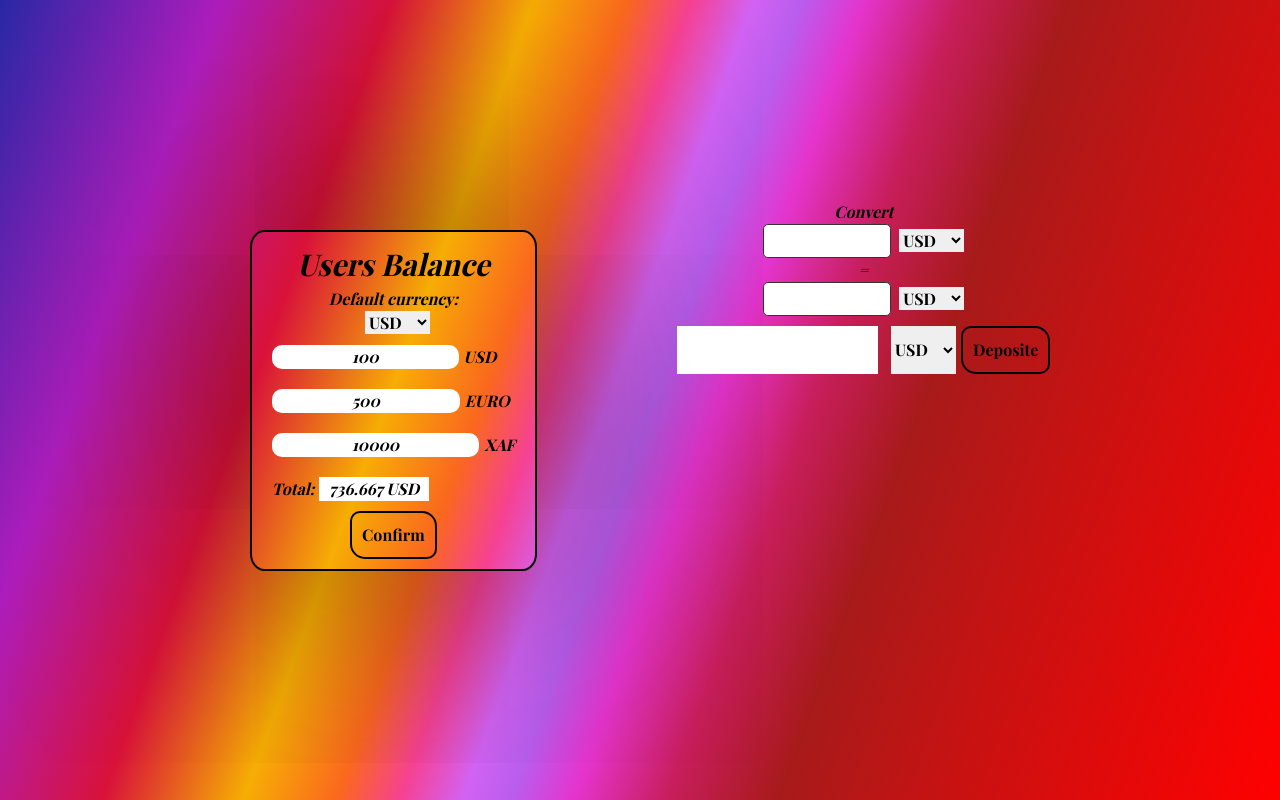
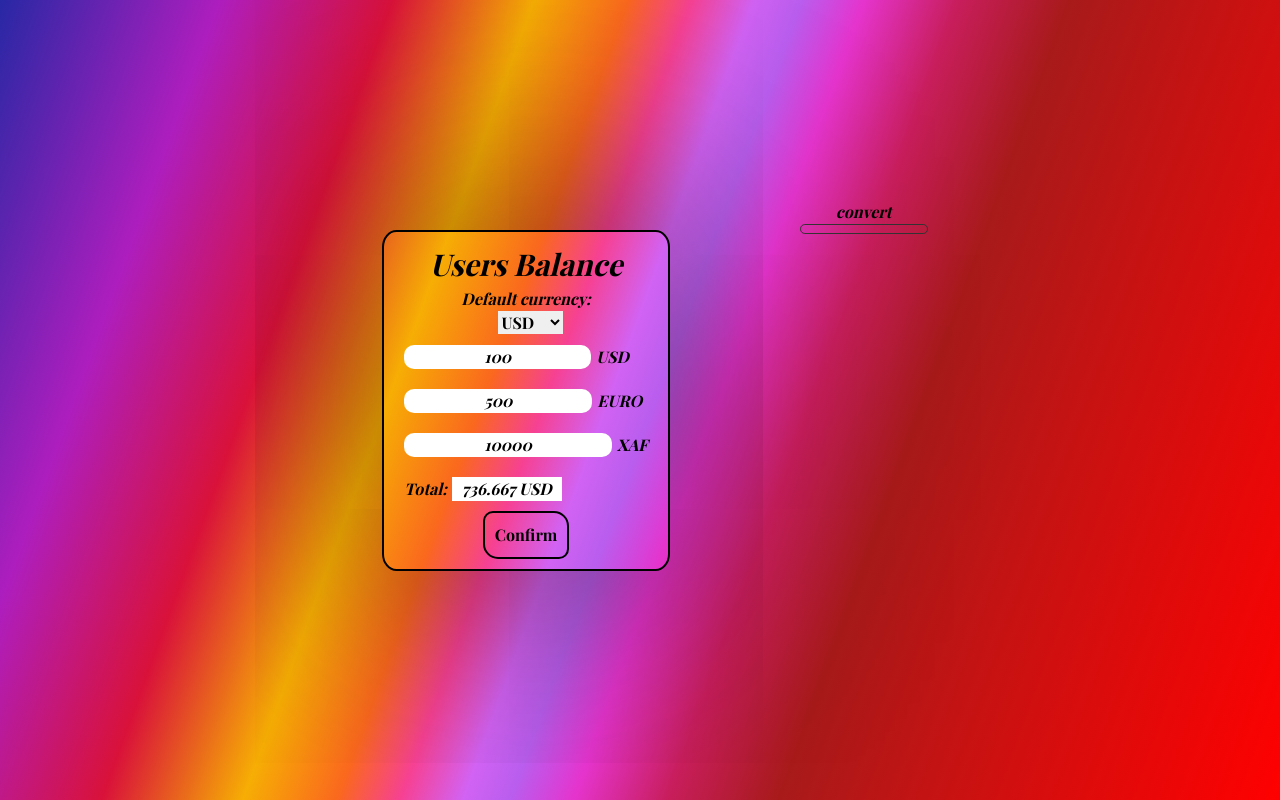
Before and after one commit to tsopsericado/currency_converter_app, a React (Create React App) app: page / in a window 1280 px wide. Built offline with nearby package versions, Linux system fonts and the light colour scheme; no server answers; a web font is replaced by a local one.

Commit message:
some functionalities added

```diff
--- a/src/CurrencyBox.jsx
+++ b/src/CurrencyBox.jsx
@@ -1,4 +1,7 @@
 import React, { useEffect, useState } from "react";
+import ReactDropdown from "react-dropdown";
+
+
 
 export default function CurrencyBox() {
   //Declaring and initializing our States
@@ -31,8 +34,8 @@ export default function CurrencyBox() {
       wallet?.forEach(({ name, amount}) => {
         tempSum += (amount /rates[name]) * rates[defaultCurrency];
       });
-      const calculatedTotal = (tempSum/ rates[defaultCurrency]) * rates[defaultCurrency];
-      setSum(calculatedTotal);
+      const calculatedSum = (tempSum/ rates[defaultCurrency]) * rates[defaultCurrency];
+      setSum(calculatedSum);
 
     }
   }, [defaultCurrency]);
@@ -60,36 +63,46 @@ export default function CurrencyBox() {
       wallet?.forEach(({name, amount}) =>{
         tempSum += (amount / rates[name]) * rates[defaultCurrency];
       });
-      const calculatedTotal = (tempSum / rates[defaultCurrency]) * rates[defaultCurrency];
-      setSum(calculatedTotal);
+      const calculatedSum = (tempSum / rates[defaultCurrency]) * rates[defaultCurrency];
+      setSum(calculatedSum);
     }
   }
 
+  // Getting total default currency after deposit
+
+  function handleConfirm(){
+    wallet.map((elmt) =>{
+      if (elmt.name === deposit){
+        elmt.amount += input;
+      }
+      return elmt;
+    });
+    setWallet([...wallet]);
+
+    if(rates !== undefined) {
+      let tempSum = 0;
+
+      wallet?.forEach(({name, amount})=>{
+        tempSum +=(amount / rates[name])  * rates[defaultCurrency];
+      });
+      const calculatedSum = (tempSum / rates[defaultCurrency]) * rates[defaultCurrency];
+      setSum(calculatedSum);
+    }
+  }
+
+
   return (
     <div className="currency">
-      <p>Convert</p>
-      <input className="input" type="number" />
-      <select name="">
-        <option value="USD">USD</option>
-        <option value="EURO">EURO</option>
-        <option value="XAF">XAF</option>
-      </select>
-      <p>=</p>
-      <input className="input" type="number" />
-      <select name="">
-        <option value="USD">USD</option>
-        <option value="EURO">EURO</option>
-        <option value="XAF">XAF</option>
-      </select>
-      <li>
-        <input type="number" />
-        <select name="" id="">
-          <option value="USD">USD</option>
-          <option value="EURO">EURO</option>
-          <option value="XAF">XAF</option>
-        </select>
-        <button>Deposite</button>
-      </li>
+     <div className="converter"
+     onSubmit={(e)=>{
+      e.preventDefault();
+      handleConvert();
+     }}>
+      <h2>convert</h2>
+      <div className="input"></div>
+
+      </div>
+
     </div>
   );
 }
```
